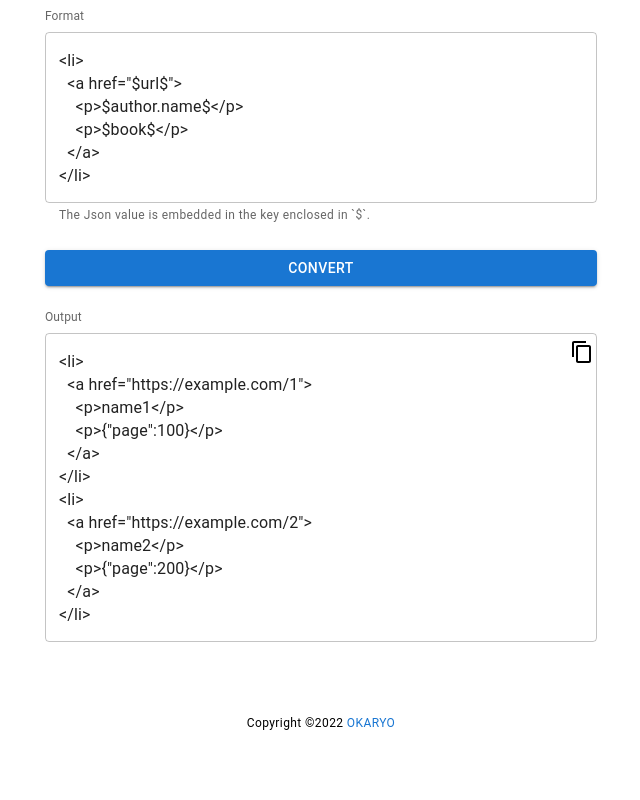
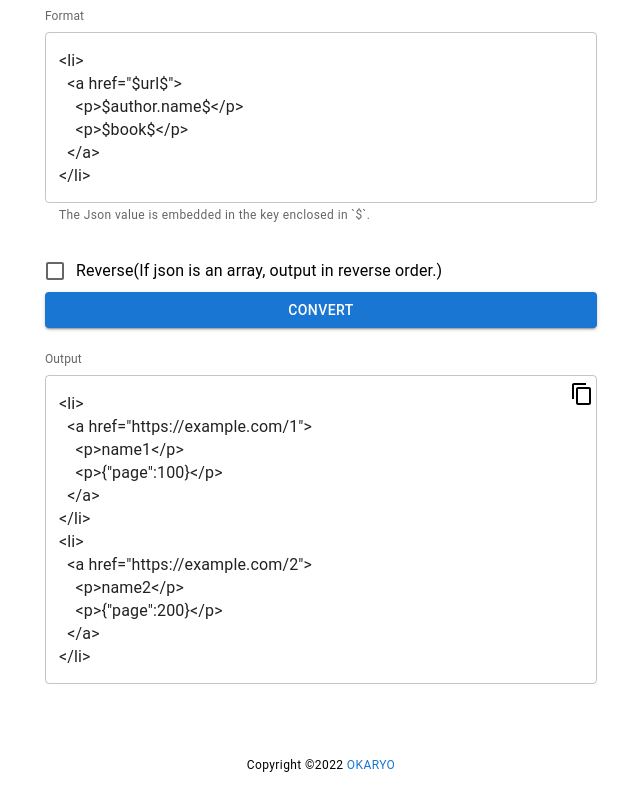
Before and after one commit to okaryo/json_converter, a Next.js app: page / in a window 1280 px wide. Shown: the part 767-1567 px from the top of the page, without its empty margins (319-959 px from the left). Before the commit the page ends 1525 px from the top, so only its background shows below. Built offline with nearby package versions, Linux system fonts and the light colour scheme.

Commit message:
:sparkles: add feature of reverse list

```diff
--- a/src/model/JsonConverter.ts
+++ b/src/model/JsonConverter.ts
@@ -16,6 +16,7 @@ export class JsonConverter {
   constructor(
     readonly inputJson: Json,
     readonly format: string,
+    readonly isReverseList: boolean,
   ) {}
 
   static canConvert(value: any): boolean {
@@ -28,18 +29,24 @@ export class JsonConverter {
   }
 
   updateInputJson(json: Json): JsonConverter {
-    return new JsonConverter(json, this.format)
+    return new JsonConverter(json, this.format, this.isReverseList)
   }
 
   updateFormat(format: string): JsonConverter {
-    return new JsonConverter(this.inputJson, format)
+    return new JsonConverter(this.inputJson, format, this.isReverseList)
+  }
+
+  updateIsReverseList(isActive: boolean): JsonConverter {
+    return new JsonConverter(this.inputJson, this.format, isActive)
   }
 
   convert(): string {
     if (this.isJsonArray(this.inputJson)) {
       let outputs = ''
+      let source = [...this.inputJson]
+      if (this.isReverseList) source.reverse()
 
-      this.inputJson.forEach(json => {
+      source.forEach(json => {
         if (this.isJsonObjest(json)) {
           outputs += `${this.replaceByFormat(json)}\n`
         }
--- a/src/pages/index.tsx
+++ b/src/pages/index.tsx
@@ -1,9 +1,9 @@
-import { AppBar, Box, Button, Container, Fab, InputLabel, List, ListItem, ListItemText, TextField, Typography } from '@mui/material'
+import { AppBar, Box, Button, Checkbox, Container, Fab, FormControlLabel, FormGroup, InputLabel, List, ListItem, ListItemText, TextField, Typography } from '@mui/material'
 import ContentCopyIcon from '@mui/icons-material/ContentCopy'
 import CheckIcon from '@mui/icons-material/Check'
 import type { NextPage } from 'next'
 import Head from 'next/head'
-import { useState } from 'react'
+import React, { useState } from 'react'
 import { useDispatch, useSelector } from 'react-redux'
 import Footer from '../components/Footer'
 import { JsonConverter } from '../model/JsonConverter'
@@ -30,6 +30,10 @@ const Home: NextPage = () => {
   const onChangeFormat = (event: React.ChangeEvent<HTMLInputElement>) => {
     const value = event.target.value
     dispatch(converterSlice.actions.updateFormat(value))
+  }
+
+  const onChangeReverseListCheckbox = (_: React.ChangeEvent<HTMLInputElement>, isChecked: boolean) => {
+    dispatch(converterSlice.actions.updateIsReverseList(isChecked))
   }
 
   const onClickConvert = () => {
@@ -97,6 +101,17 @@ const Home: NextPage = () => {
               />
             </ListItem>
 
+            <ListItem sx={{ p: 0 }}>
+              <FormGroup>
+                <FormControlLabel
+                  label="Reverse(If json is an array, output in reverse order.)"
+                  control={
+                    <Checkbox onChange={onChangeReverseListCheckbox} />
+                  }
+                />
+              </FormGroup>
+            </ListItem>
+
             <ListItem sx={{dispaly: "flex", flexDirection: "column", alignItems: "start", p: 0, mb: 3}}>
               <Button
                 variant="contained"
--- a/src/store/index.ts
+++ b/src/store/index.ts
@@ -28,8 +28,9 @@ const initialState: State = {
     <p>$author.name$</p>
     <p>$book$</p>
   </a>
-</li>`
-    ),
+</li>`,
+    false
+  ),
   output: `<li>
   <a href="https://example.com/1">
     <p>name1</p>
@@ -54,6 +55,9 @@ export const converterSlice = createSlice({
     updateFormat(state, action: PayloadAction<UpdateFormatPayload>) {
       state.jsonConverter = state.jsonConverter.updateFormat(action.payload)
     },
+    updateIsReverseList(state, action: PayloadAction<boolean>) {
+      state.jsonConverter = state.jsonConverter.updateIsReverseList(action.payload)
+    },
     convert(state) {
       state.output = state.jsonConverter.convert()
     }
```
Also changed, not shown: 1 other file (tests, documents, lock files or other folders).
